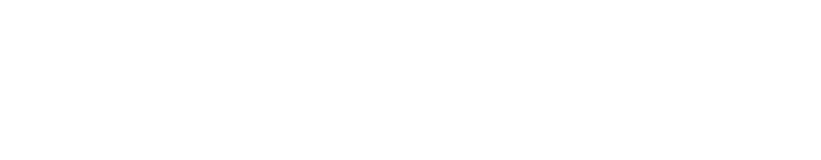
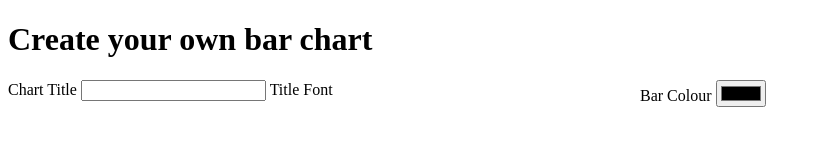
Before and after one commit to seamusmcgill/bar-chart-stretch-project, a plain HTML site: page index.html in a window 1280 px wide. Shown: the whole page, without its empty margins (0-821 px from the left). Drawn offline with nearby package versions, Linux system fonts and the light colour scheme.

Commit message:
Started building input forms for custom bar chart

```diff
--- a/index.html
+++ b/index.html
@@ -1,7 +1,21 @@
 <!DOCTYPE html>
 <head>
   <script src="https://ajax.googleapis.com/ajax/libs/jquery/3.5.1/jquery.min.js"></script>
+  <link rel="stylesheet" href="stylesheet.css">
 </head>
 <body>
+  <h1>Create your own bar chart</h1>
+  <div class="row">
+    <div class="column">
+      <label for="chart-title">Chart Title</label>
+      <input id="chart-title" name="chart-title">
+      <label for="title-font">Title Font</label>
+
+    </div>
+    <div class="column">
+      <label for="bar-colour">Bar Colour</label>
+      <input type="color" id="bar-colour" name="bar-colour">
+    </div>
+  </div>
 
 </body>
```
